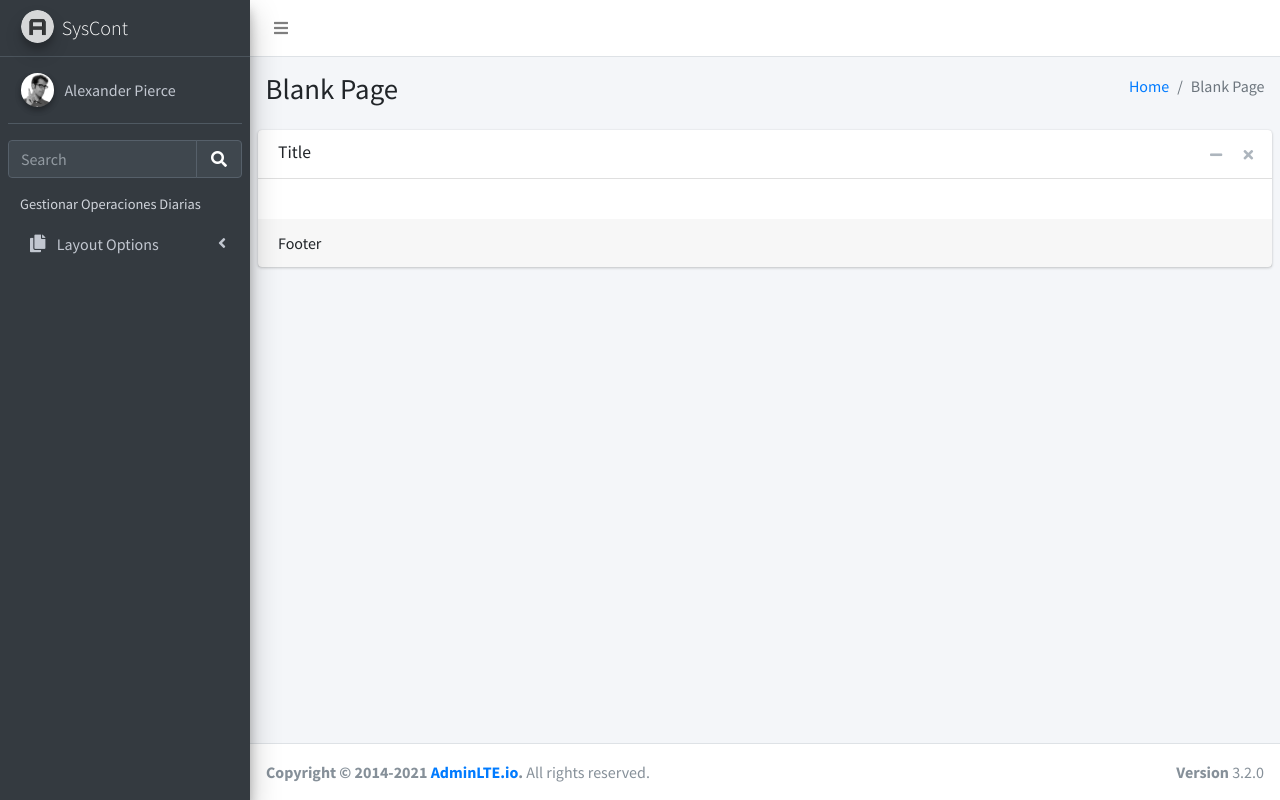
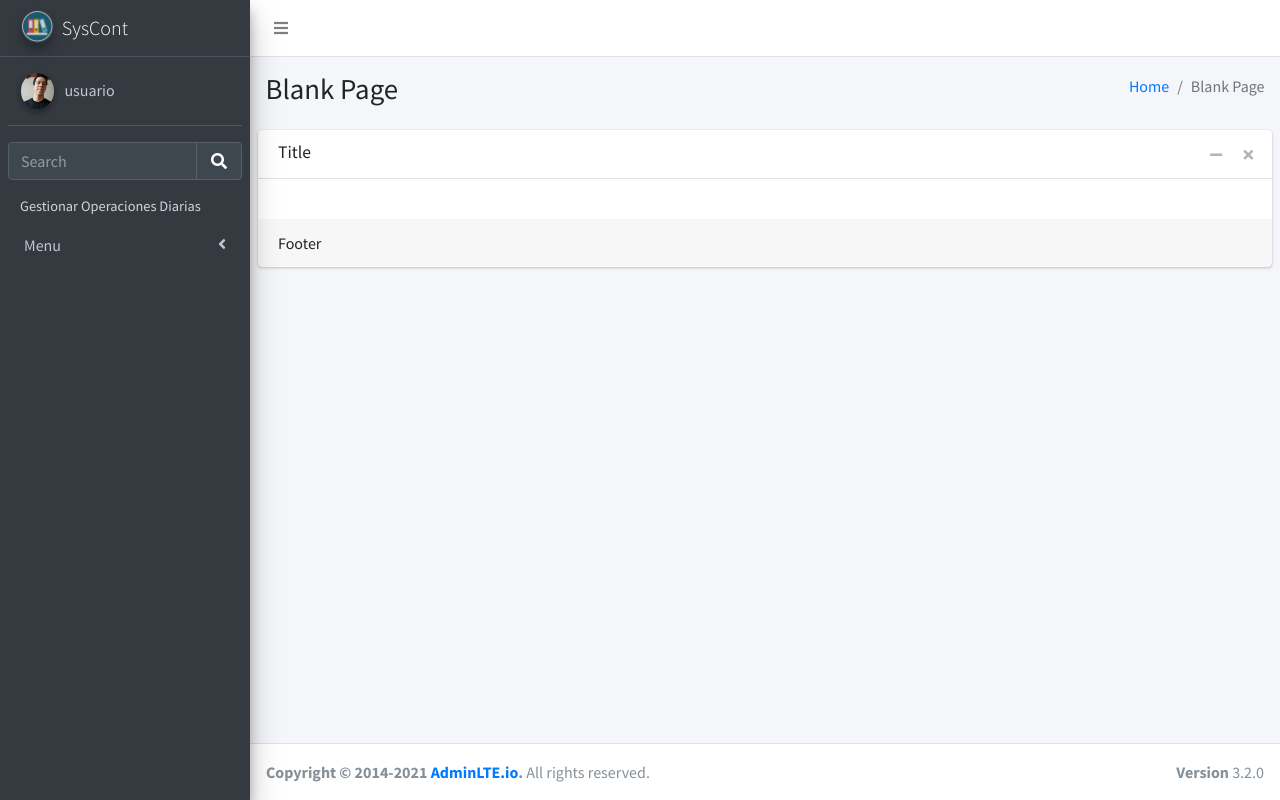
Before and after one commit to Dav0ss/practicas, a Flask app: page / in a window 1280 px wide. Run offline with Flask 3, Linux system fonts and the light colour scheme; the visitor is signed in with stand-in values (Sample User, id 1); some libraries are stand-ins or nearby versions.

Commit message:
logo de usuario y sistema cambiado, tambien enlace de plantilla con jinja

```diff
--- a/app.py
+++ b/app.py
@@ -26,3 +26,9 @@
             return redirect(url_for('index'))
         else:
             return redirect(url_for('login'))
+
+#carga la vista de tabla en la opcion registrar cuenta
+
+@app.route('/vista-tabla-registrar-cuenta')
+def vistaTabla():
+    return render_template('tabla1.html')
--- a/templates/base.html
+++ b/templates/base.html
@@ -33,7 +33,7 @@
   <aside class="main-sidebar sidebar-dark-primary elevation-4">
     <!-- Brand Logo -->
     <a href="" class="brand-link">
-      <img src="{{ url_for('static', filename='img/AdminLTELogo.png')}}" alt="AdminLTE Logo" class="brand-image img-circle elevation-3" style="opacity: .8">
+      <img src="{{ url_for('static', filename='img/logoContabilidad.png')}}" alt="" class="brand-image img-circle elevation-3" style="opacity: .8">
       <span class="brand-text font-weight-light">SysCont</span>
     </a>
 
@@ -45,7 +45,7 @@
           <img src="{{ url_for('static', filename='img/user2-160x160.jpg')}}" class="img-circle elevation-2" alt="User Image">
         </div>
         <div class="info">
-          <a href="#" class="d-block">Alexander Pierce</a>
+          <a href="#" class="d-block">usuario</a>
         </div>
       </div>
 
@@ -67,59 +67,20 @@
           <li class="nav-header">Gestionar Operaciones Diarias</li>
           <li class="nav-item">
             <a href="#" class="nav-link">
-              <i class="nav-icon fas fa-copy"></i>
-              <p>
-                Layout Options
-                <i class="fas fa-angle-left right"></i>
-              </p>
+              <i class=""></i>
+              <p>Menu<i class="fas fa-angle-left right"></i></p>
             </a>
             <ul class="nav nav-treeview">
               <li class="nav-item">
-                <a href="../layout/top-nav.html" class="nav-link">
+                <a href="{{ url_for('vistaTabla')}}" class="nav-link">
                   <i class="far fa-circle nav-icon"></i>
-                  <p>Top Navigation</p>
+                  <p>Registrar Plan de Cuentas</p>
                 </a>
               </li>
               <li class="nav-item">
-                <a href="../layout/top-nav-sidebar.html" class="nav-link">
+                <a href="" class="nav-link">
                   <i class="far fa-circle nav-icon"></i>
                   <p>Top Navigation + Sidebar</p>
-                </a>
-              </li>
-              <li class="nav-item">
-                <a href="../layout/boxed.html" class="nav-link">
-                  <i class="far fa-circle nav-icon"></i>
-                  <p>Boxed</p>
-                </a>
-              </li>
-              <li class="nav-item">
-                <a href="../layout/fixed-sidebar.html" class="nav-link">
-                  <i class="far fa-circle nav-icon"></i>
-                  <p>Fixed Sidebar</p>
-                </a>
-              </li>
-              <li class="nav-item">
-                <a href="../layout/fixed-sidebar-custom.html" class="nav-link">
-                  <i class="far fa-circle nav-icon"></i>
-                  <p>Fixed Sidebar <small>+ Custom Area</small></p>
-                </a>
-              </li>
-              <li class="nav-item">
-                <a href="../layout/fixed-topnav.html" class="nav-link">
-                  <i class="far fa-circle nav-icon"></i>
-                  <p>Fixed Navbar</p>
-                </a>
-              </li>
-              <li class="nav-item">
-                <a href="../layout/fixed-footer.html" class="nav-link">
-                  <i class="far fa-circle nav-icon"></i>
-                  <p>Fixed Footer</p>
-                </a>
-              </li>
-              <li class="nav-item">
-                <a href="../layout/collapsed-sidebar.html" class="nav-link">
-                  <i class="far fa-circle nav-icon"></i>
-                  <p>Collapsed Sidebar</p>
                 </a>
               </li>
             </ul>
```
Also changed, not shown: static/img/logoContabilidad.png (added), static/img/r.jpg (added), static/img/user2-160x160.jpg.
